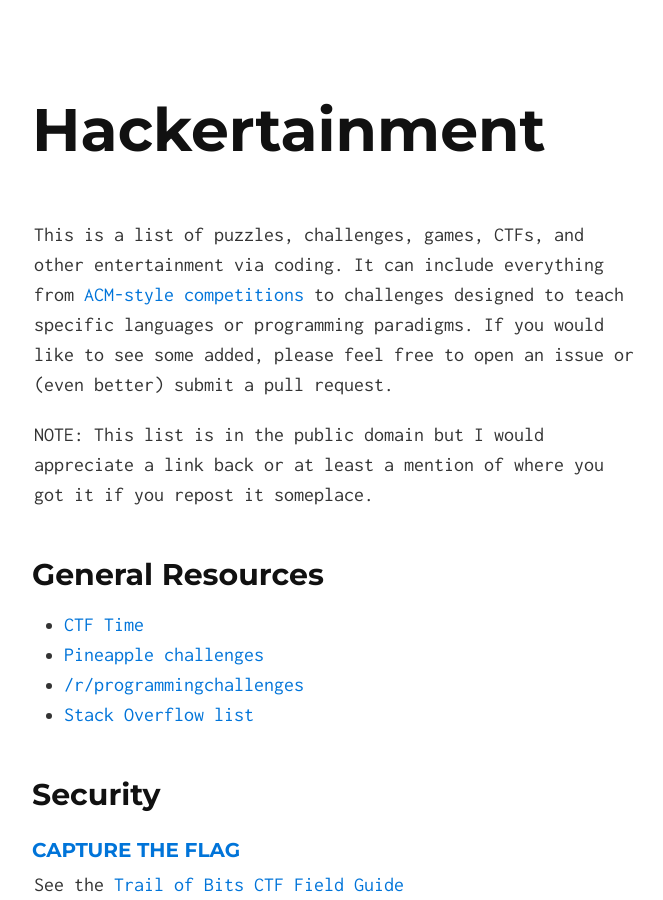
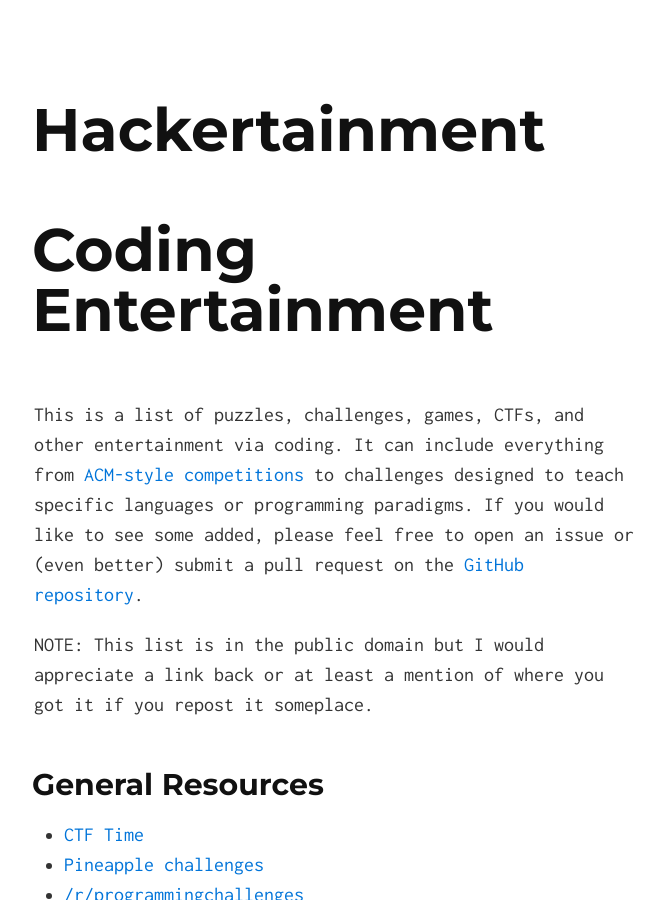
Before and after one commit to krmaxwell/coding-entertainment, a Jekyll site: the page built from index.html, in a window 1280 px wide and 900 px high. Shown: the whole window, without its empty margins (306-969 px from the left). Built offline with Jekyll 4.4.1, drawn with Linux system fonts in a browser that asks for light colours; Markdown is read by kramdown in place of the engine named in the settings.

Commit message:
Link to GH repo

```diff
--- a/_includes/index.md
+++ b/_includes/index.md
@@ -1,4 +1,7 @@
-This is a list of puzzles, challenges, games, CTFs, and other entertainment via coding. It can include everything from [ACM-style competitions](http://en.wikipedia.org/wiki/ACM_International_Collegiate_Programming_Contest) to challenges designed to teach specific languages or programming paradigms. If you would like to see some added, please feel free to open an issue or (even better) submit a pull request.
+Coding Entertainment
+====================
+
+This is a list of puzzles, challenges, games, CTFs, and other entertainment via coding. It can include everything from [ACM-style competitions](http://en.wikipedia.org/wiki/ACM_International_Collegiate_Programming_Contest) to challenges designed to teach specific languages or programming paradigms. If you would like to see some added, please feel free to open an issue or (even better) submit a pull request on the [GitHub repository](https://github.com/technoskald/coding-entertainment).
 
 NOTE: This list is in the public domain but I would appreciate a link back or at least a mention of where you got it if you repost it someplace.
 
```
